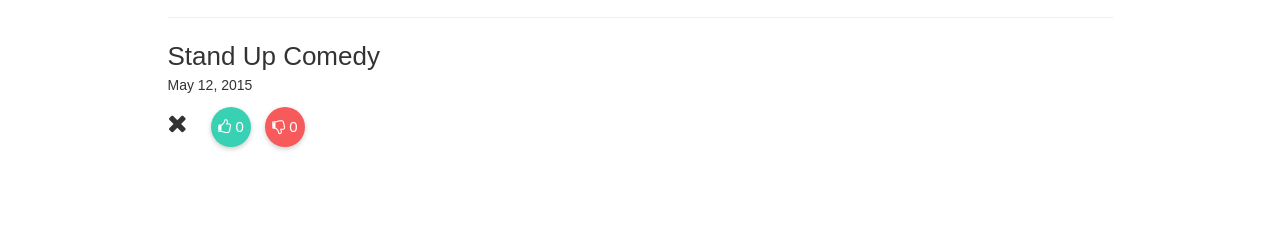
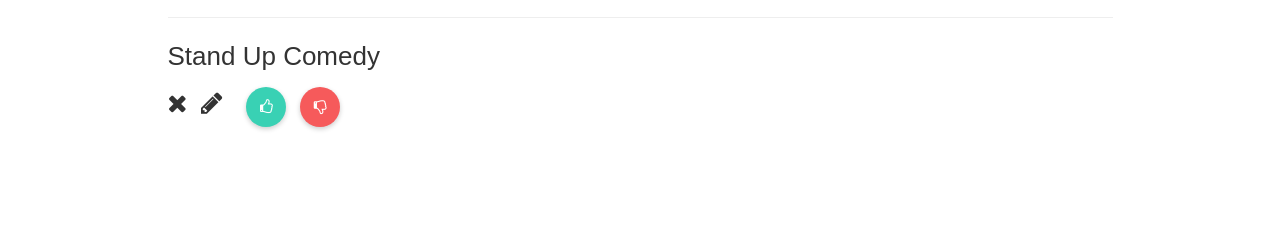
Before and after one commit to andela-abankole/ImprovApp, a plain HTML site: page index.html in a window 1280 px wide. Shown: the part 345-580 px from the top of the page. Drawn offline with nearby package versions, Linux system fonts and the light colour scheme; a web font is replaced by a local one.

Commit message:
Added new tags, modified old ones

```diff
--- a/index.html
+++ b/index.html
@@ -45,12 +45,16 @@
         <hr />
 
         <ul>
-          <li ng-repeat="Input in enteredInput">
-            <span> {{ Input.storedInput }} </span>
-            <p> {{ pubdate | date }} </p>
+          <li ng-repeat="input in enteredInput">
+            <span ng-hide="editorEnabled"> {{ input.storedInput }} </span>
+            <span ng-show="editorEnabled"> {{ input.storedInput }}
+              <input ng-model="input.storedInput">
+            </span>
+            <p> {{ pubDate | date }} </p>
             <span ng-click="delete($index)" title="delete"><i class="fa fa-remove"></i></span>
-            <p class="likes" ng-click="thumbsUp($index)" title="+1"><i class="fa fa-thumbs-o-up"></i> {{ rating.likes }}</p>
-            <p class="dislikes" ng-click="thumbsDown($index)" title="-1"><i class="fa fa-thumbs-o-down"></i> {{ rating.dislikes }} </p>
+            <span ng-click="editorEnabled=!editorEnabled" title="edit"><i class="fa fa-pencil"></i></span>
+            <p class="likes" ng-click="thumbsUp($index)" title="Vote Up"><i class="fa fa-thumbs-o-up"></i> {{ input.rating.likes }}</p>
+            <p class="dislikes" ng-click="thumbsDown($index)" title="Vote Down"><i class="fa fa-thumbs-o-down"></i> {{ input.rating.dislikes }} </p>
           </li>
         </ul>
       </div>
@@ -78,6 +82,7 @@
   <!-- Angular JavaScript
     ================================================== -->
   <script type="text/javascript" src="js/shared/angular.min.js"></script>
+  <script type="text/javascript" src="js/shared/ngStorage.min.js"></script>
   <script type="text/javascript" src="js/app.js"></script>
   <script type="text/javascript" src="js/controllers/MainController.js"></script>
 </body>
```
